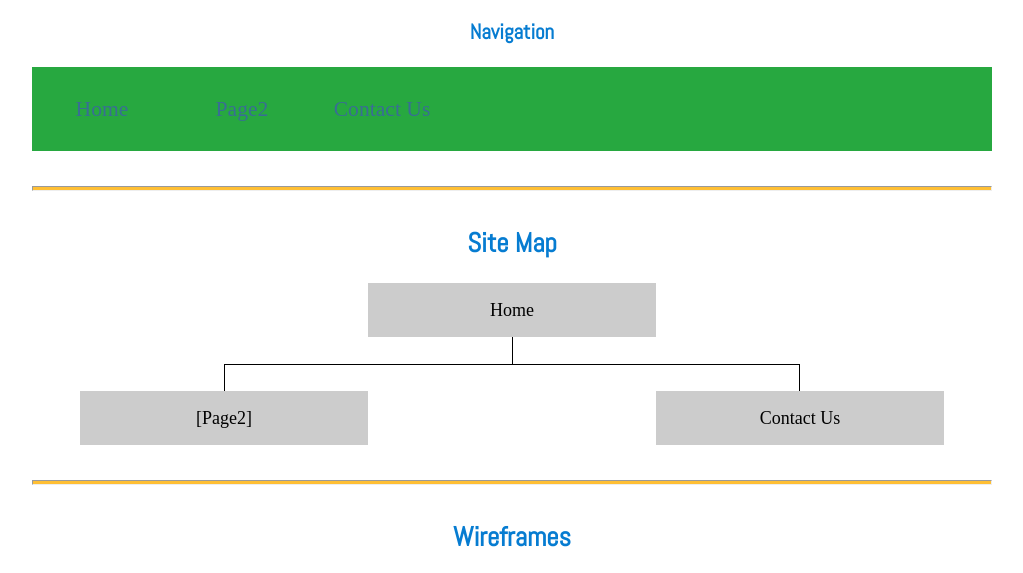
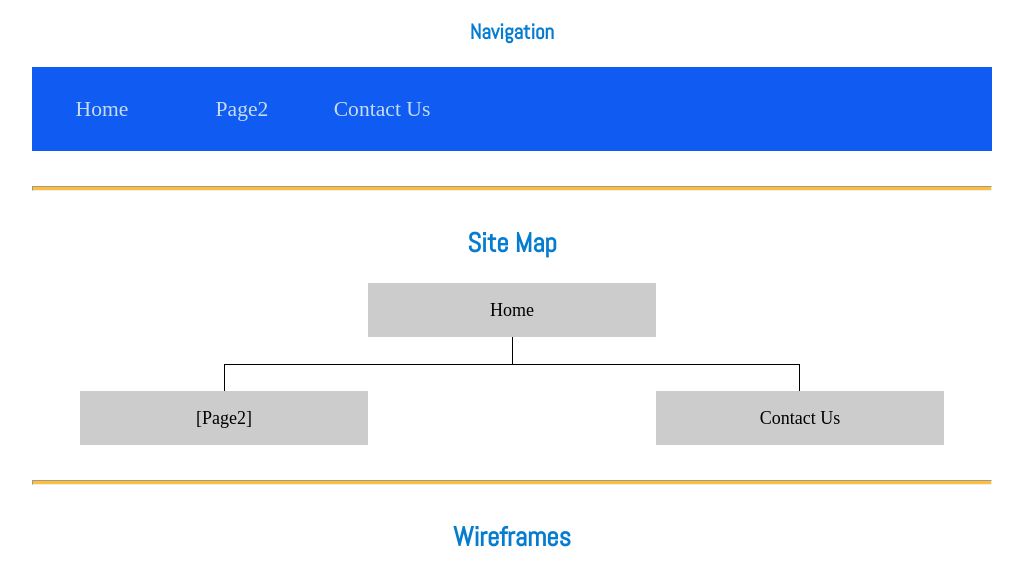
Before and after one commit to wimsh/WDD130, a plain HTML site: page wwr/site-plan-rafting.html in a window 1280 px wide. Shown: the part 1944-2517 px from the top of the page, without its empty margins (128-1151 px from the left). Drawn offline with Linux system fonts and the light colour scheme.

Commit message:
upgraded colors

```diff
--- a/wwr/styles/site-plan-rafting.css
+++ b/wwr/styles/site-plan-rafting.css
@@ -21,8 +21,8 @@ Fonts are separated by a & */
   --paragraph-color-on-white: #5fa9df; /* paragraph text on a white background */
   --paragraph-color-on-color: white; /* paragraph text on a colored background */
   --paragraph-background-color: #2d5775  ;
-  --nav-link-color: #396E94;
-  --nav-background-color: #27a840;
+  --nav-link-color: #c6dcf4;
+  --nav-background-color: #105bf1;
   --nav-hover-link-color: white;
   --nav-hover-background-color: #4f8bb6;
 }
```
